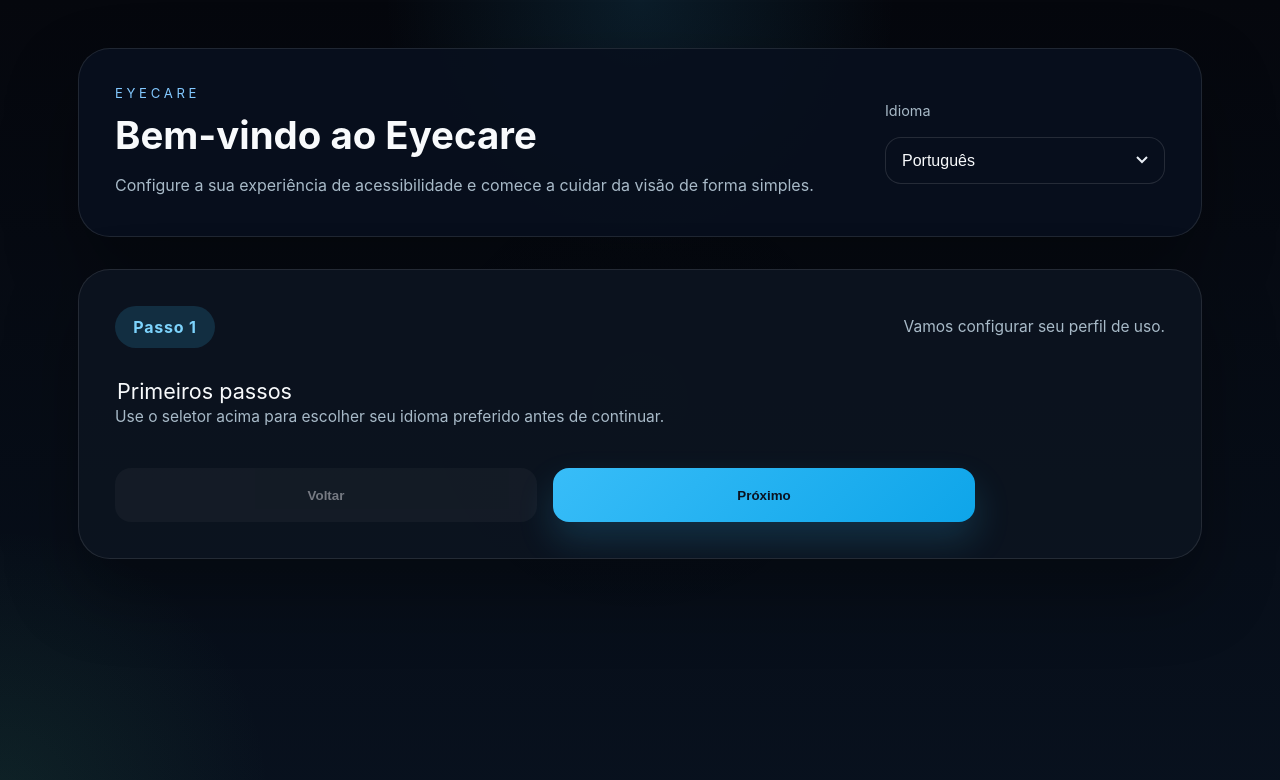
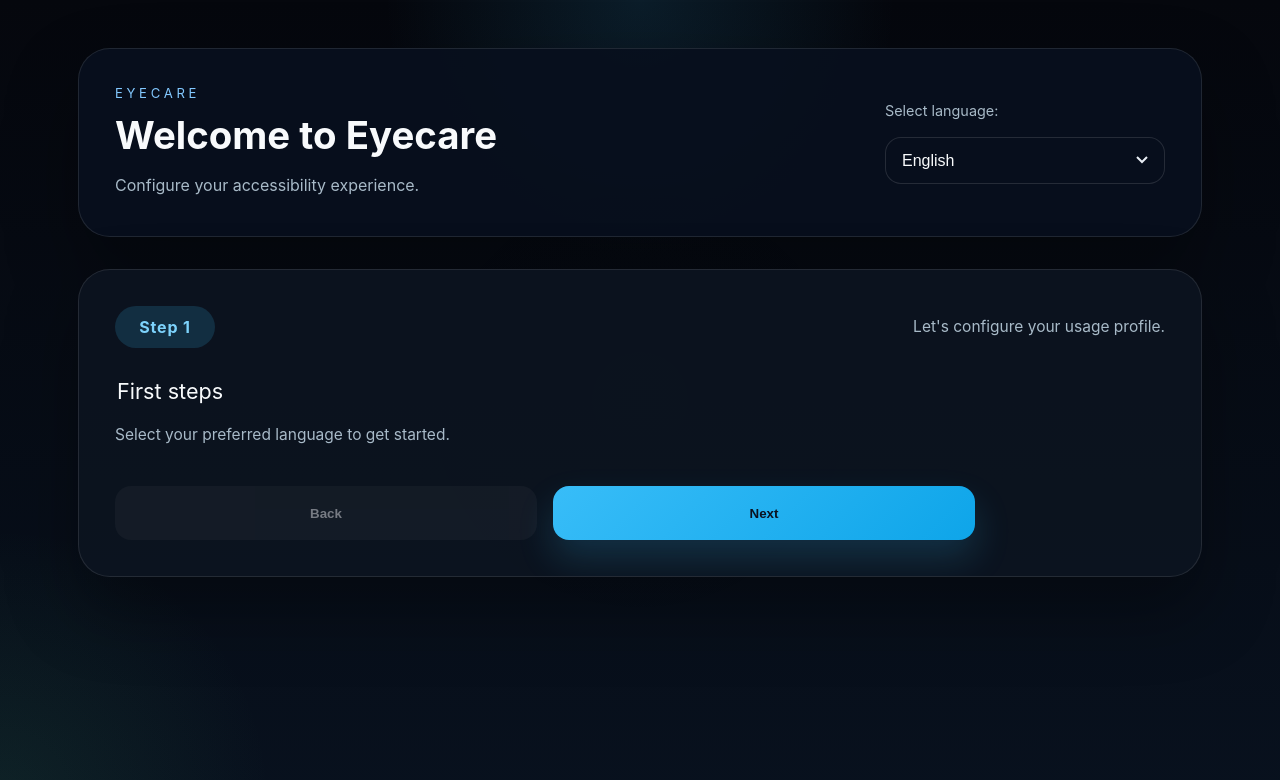
Before and after one commit to davipy-LAB/eyecare, a FastAPI app: page / in a window 1280 px wide. Shown: the top 780 px of the page. Run offline with FastAPI, Linux system fonts and the light colour scheme; some libraries are stand-ins or nearby versions.

Commit message:
DEBUGGING - CONSTRUCTING A STRONG STRUCTURAL BASE WITH SOLID FILTERS

```diff
--- a/app/static/css/onboarding.css
+++ b/app/static/css/onboarding.css
@@ -201,7 +201,7 @@
 }
 
 .step-title {
-    margin: 0;
+    margin-bottom: 18px;
     color: var(--text-strong);
     font-size: 1.35rem;
 }
--- a/app/static/js/onboarding.js
+++ b/app/static/js/onboarding.js
@@ -83,20 +83,13 @@
     }
   }
   if (stepBadge) {
-    stepBadge.textContent = `Passo ${step}`;
+    stepBadge.textContent = i18next.t('step_' + step);
   }
   updateStepInterface();
 }
 
 function nextStep() {
   if (currentStep === 1) {
-    const languageSelect = document.getElementById('language');
-    const lang = languageSelect ? languageSelect.value : 'pt-BR';
-    i18next.changeLanguage(lang, () => {
-      updateContent();
-      updateStepInterface();
-    });
-    localStorage.setItem('language', lang);
     showStep(2);
     return;
   }
@@ -104,7 +97,7 @@
   if (currentStep === 2) {
     const selected = document.querySelector('input[name="colorblind"]:checked');
     if (!selected) {
-      alert('Por favor, selecione uma opção.');
+      alert(i18next.t('colorblind_question') + ' ' + i18next.t('yes') + '/' + i18next.t('no'));
       return;
     }
     localStorage.setItem('colorblind', selected.value);
@@ -119,7 +112,7 @@
   if (currentStep === 3) {
     const selected = document.querySelector('input[name="type"]:checked');
     if (!selected) {
-      alert('Por favor, selecione o tipo de daltonismo.');
+      alert(i18next.t('colorblind_type'));
       return;
     }
     localStorage.setItem('colorblindType', selected.value);
@@ -166,7 +159,7 @@
   if (nextButton) nextButton.addEventListener('click', nextStep);
   if (goToDashboardButton) goToDashboardButton.addEventListener('click', () => window.location.href = '/dashboard');
 
-  const storedLang = localStorage.getItem('language') || 'pt-BR';
+  const storedLang = localStorage.getItem('language') || 'en';
   const onboardingComplete = localStorage.getItem(onboardingCompleteKey);
   const storedType = localStorage.getItem('colorblindType');
 
@@ -189,7 +182,17 @@
     }
   });
 
-  // Atualiza o seletor de idioma visualmente
+  // Adiciona ouvinte para mudança de idioma imediata
   const languageSelect = document.getElementById('language');
-  if (languageSelect) languageSelect.value = storedLang;
+  if (languageSelect) {
+    languageSelect.addEventListener('change', function() {
+      const lang = this.value;
+      i18next.changeLanguage(lang, () => {
+        updateContent();
+        updateStepInterface();
+      });
+      localStorage.setItem('language', lang);
+    });
+    languageSelect.value = storedLang;
+  }
 };
--- a/templates/OnBoarding.html
+++ b/templates/OnBoarding.html
@@ -1,5 +1,5 @@
 <!DOCTYPE html>
-<html lang="pt-BR">
+<html lang="en">
 <head>
     <meta charset="UTF-8">
     <meta name="viewport" content="width=device-width, initial-scale=1.0">
@@ -12,11 +12,11 @@
         <header class="hero">
             <div class="hero-copy">
                 <p class="eyecare-tag">Eyecare</p>
-                <h1 data-i18n="welcome">Bem-vindo ao Eyecare</h1>
-                <p class="hero-description" data-i18n="hero_description">Configure a sua experiência de acessibilidade e comece a cuidar da visão de forma simples.</p>
+                <h1 data-i18n="welcome">Welcome to Eyecare</h1>
+                <p class="hero-description" data-i18n="hero_description">Configure your accessibility experience.</p>
             </div>
             <div class="hero-actions">
-                <label for="language" class="label" data-i18n="select_language">Idioma</label>
+                <label for="language" class="label" data-i18n="select_language">Select language:</label>
                 <select id="language" class="select">
                     <option value="en" >English</option>
                     <option value="pt-BR">Português</option>
@@ -27,30 +27,30 @@
         <main class="content">
             <section class="card onboarding-card">
                 <div class="step-header">
-                    <span class="step-badge" id="step-display" data-i18n="step_1">Passo 1</span>
-                    <p class="step-info" data-i18n="step_info">Vamos configurar seu perfil de uso.</p>
+                    <span class="step-badge" id="step-display" data-i18n="step_1">Step 1</span>
+                    <p class="step-info" data-i18n="step_info">Let's configure your usage profile.</p>
                 </div>
 
                 <form id="onboarding-form" class="form-grid" novalidate>
                     <fieldset class="step" id="step1">
-                        <legend class="step-title" data-i18n="welcome">Primeiros passos</legend>
-                        <p class="step-info" data-i18n="language_select">Use o seletor acima para escolher seu idioma preferido antes de continuar.</p>
+                        <legend class="step-title" data-i18n="welcome">First steps</legend>
+                        <p class="step-info" data-i18n="language_select">Select your preferred language to get started.</p>
                     </fieldset>
 
                     <fieldset class="step hidden" id="step2">
-                        <legend class="step-title" data-i18n="colorblind_question">Você é daltônico?</legend>
+                        <legend class="step-title" data-i18n="colorblind_question">Are you colorblind?</legend>
                         <div class="radio-group">
                             <label class="radio-label">
-                                <input type="radio" name="colorblind" value="yes"> <span data-i18n="yes">Sim</span>
+                                <input type="radio" name="colorblind" value="yes"> <span data-i18n="yes">Yes</span>
                             </label>
                             <label class="radio-label">
-                                <input type="radio" name="colorblind" value="no"> <span data-i18n="no">Não</span>
+                                <input type="radio" name="colorblind" value="no"> <span data-i18n="no">No</span>
                             </label>
                         </div>
                     </fieldset>
 
                     <fieldset class="step hidden" id="step3">
-                        <legend class="step-title" data-i18n="colorblind_type">Qual tipo de daltonismo?</legend>
+                        <legend class="step-title" data-i18n="colorblind_type">What type of colorblindness?</legend>
                         <div class="radio-group">
                             <label class="radio-label">
                                 <input type="radio" name="type" value="protanopia"> <span data-i18n="protanopia">Protanopia</span>
@@ -65,19 +65,19 @@
                     </fieldset>
 
                     <div class="button-group">
-                        <button type="button" class="btn btn-secondary" id="previousButton" disabled data-i18n="back">Voltar</button>
-                        <button type="button" class="btn btn-primary" id="nextButton" data-i18n="next">Próximo</button>
+                        <button type="button" class="btn btn-secondary" id="previousButton" disabled data-i18n="back">Back</button>
+                        <button type="button" class="btn btn-primary" id="nextButton" data-i18n="next">Next</button>
                     </div>
                 </form>
 
                 <div id="completion-panel" style="display: none;">
                     <div class="step-header">
-                        <span class="step-badge" data-i18n="finish">Concluído</span>
-                        <h2 class="step-title">Tudo pronto!</h2>
-                        <p class="step-info">Suas preferências foram gravadas. Agora o Eyecare está ajustado para sua visão.</p>
+                        <span class="step-badge" data-i18n="finish">Completed</span>
+                        <h2 class="step-title" data-i18n="completion_title">All set!</h2>
+                        <p class="step-info" data-i18n="completion_text">Your preferences are saved. Eyecare is now tuned for your sight.</p>
                     </div>
                     <div class="button-group">
-                        <button type="button" class="btn btn-primary" id="goToDashboard" data-i18n="go_to_dashboard">Ir para Dashboard</button>
+                        <button type="button" class="btn btn-primary" id="goToDashboard" data-i18n="go_to_dashboard">Go to Dashboard</button>
                     </div>
                 </div>
             </section>
```
